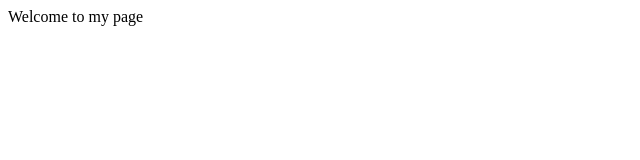
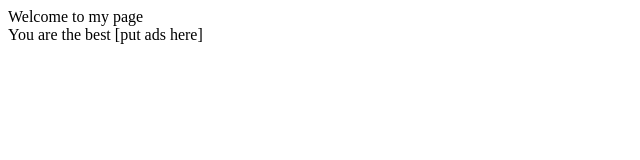
Before and after one commit to s-reimer92/ACIT1620-Lab2, a plain HTML site: page index.html in a window 1280 px wide. Shown: the whole page, without its empty margins (0-640 px from the left). Drawn offline with Linux system fonts and the light colour scheme.

Commit message:
modify index

```diff
--- a/index.html
+++ b/index.html
@@ -7,6 +7,10 @@
 
     <body>
         Welcome to my page
+        <div>
+            You are the best
+            [put ads here]
+        </div>
     </body>
 
 </html>
```
